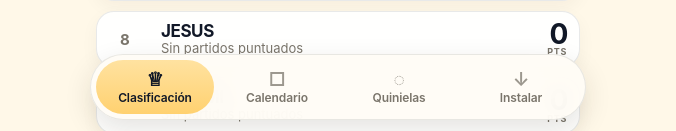
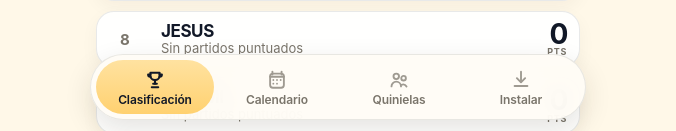
Before and after one commit to javiiitalavera/mundial-porra-2026, a Next.js app: page / in a window 1280 px wide. Shown: the part 670-801 px from the top of the page, without its empty margins (302-978 px from the left). Built offline with nearby package versions, Linux system fonts and the light colour scheme.

Commit message:
Improve bottom navigation icons

```diff
--- a/app/globals.css
+++ b/app/globals.css
@@ -27,3 +27,30 @@ body{min-height:100%;margin:0;background:radial-gradient(circle at 50% -12%,rgba
 .install-hero-card,.install-section{margin-top:12px;padding:14px;border:1px solid var(--line);border-radius:20px;background:var(--surface);box-shadow:var(--shadow)}.install-hero-card{display:flex;align-items:center;gap:12px}.install-icon{width:58px;height:58px;border-radius:18px}.install-hero-card h2,.install-section h2{margin:0 0 4px;color:var(--text-strong);font-size:22px;font-weight:660;letter-spacing:-.035em}.install-hero-card p{margin:0;color:var(--muted);font-size:14px}.install-steps{margin:8px 0 0;padding-left:20px;color:var(--muted);font-size:15px;line-height:1.45}
 .bottom-nav{position:fixed;left:50%;bottom:max(10px,env(safe-area-inset-bottom));z-index:100;display:grid;width:min(496px,calc(100vw - 20px));min-height:64px;grid-template-columns:repeat(4,minmax(0,1fr));gap:4px;padding:5px;transform:translateX(-50%);border:1px solid var(--line);border-radius:999px;background:rgba(255,252,246,.95);box-shadow:0 10px 28px rgba(40,32,18,.12);backdrop-filter:blur(18px)}.bottom-nav a{display:flex;min-width:0;min-height:54px;align-items:center;justify-content:center;flex-direction:column;gap:3px;padding:0 2px;border-radius:999px;color:var(--muted);font-size:clamp(10px,2.8vw,12px);font-weight:620;letter-spacing:-.01em;line-height:1;text-align:center;text-decoration:none;white-space:nowrap}.nav-icon{font-size:19px;line-height:1;opacity:.75}.bottom-nav a.active{background:linear-gradient(180deg,#ffe2a0,#ffd170);color:var(--text-strong)}.bottom-nav a.active .nav-icon{opacity:1}
 @media(max-width:390px){.screen{padding-right:14px;padding-left:14px}.page-header h1,.app-header h1{font-size:38px}.page-header p,.app-header p{font-size:16px}.match-card{padding:16px}.team{font-size:21px}.score{min-width:52px}.bottom-nav a{font-size:10px}}
+
+/* Bottom nav SVG icons */
+.nav-icon {
+  display: grid;
+  place-items: center;
+  width: 22px;
+  height: 22px;
+  opacity: 0.72;
+}
+
+.nav-icon svg {
+  width: 22px;
+  height: 22px;
+  fill: none;
+  stroke: currentColor;
+  stroke-width: 2.05;
+  stroke-linecap: round;
+  stroke-linejoin: round;
+}
+
+.bottom-nav a.active .nav-icon {
+  opacity: 1;
+}
+
+.bottom-nav a.active .nav-icon svg {
+  stroke-width: 2.25;
+}
--- a/components/BottomNav.tsx
+++ b/components/BottomNav.tsx
@@ -4,10 +4,60 @@ import Link from "next/link";
 import { usePathname } from "next/navigation";
 
 const items = [
-  { href: "/", label: "Clasificación", icon: "♕" },
-  { href: "/partidos", label: "Calendario", icon: "□" },
-  { href: "/pronosticos", label: "Quinielas", icon: "◌" },
-  { href: "/instalar", label: "Instalar", icon: "↓" }
+  {
+    href: "/",
+    label: "Clasificación",
+    icon: (
+      <svg viewBox="0 0 24 24" aria-hidden="true">
+        <path d="M7 4h10v3a5 5 0 0 1-10 0V4Z" />
+        <path d="M7 6H4.5A2.5 2.5 0 0 0 7 8.5" />
+        <path d="M17 6h2.5A2.5 2.5 0 0 1 17 8.5" />
+        <path d="M12 12v4" />
+        <path d="M8.5 20h7" />
+        <path d="M10 16h4" />
+      </svg>
+    )
+  },
+  {
+    href: "/partidos",
+    label: "Calendario",
+    icon: (
+      <svg viewBox="0 0 24 24" aria-hidden="true">
+        <path d="M7 3v3" />
+        <path d="M17 3v3" />
+        <path d="M4.5 8.5h15" />
+        <rect x="4.5" y="5" width="15" height="15.5" rx="3" />
+        <path d="M8 12h.01" />
+        <path d="M12 12h.01" />
+        <path d="M16 12h.01" />
+        <path d="M8 16h.01" />
+        <path d="M12 16h.01" />
+      </svg>
+    )
+  },
+  {
+    href: "/pronosticos",
+    label: "Quinielas",
+    icon: (
+      <svg viewBox="0 0 24 24" aria-hidden="true">
+        <circle cx="9" cy="8" r="3" />
+        <path d="M3.8 19a5.2 5.2 0 0 1 10.4 0" />
+        <circle cx="17" cy="10" r="2.5" />
+        <path d="M14.8 17.2a4.4 4.4 0 0 1 5.4 1.8" />
+      </svg>
+    )
+  },
+  {
+    href: "/instalar",
+    label: "Instalar",
+    icon: (
+      <svg viewBox="0 0 24 24" aria-hidden="true">
+        <path d="M12 3v11" />
+        <path d="m7.5 10 4.5 4.5L16.5 10" />
+        <path d="M5 18.5h14" />
+      </svg>
+    )
+  }
 ];
 
 function isActive(pathname: string, href: string) {
@@ -17,11 +67,16 @@ function isActive(pathname: string, href: string) {
 
 export function BottomNav() {
   const pathname = usePathname();
+
   return (
     <nav className="bottom-nav" aria-label="Navegación principal">
       {items.map((item) => (
-        <Link key={item.href} href={item.href} className={isActive(pathname, item.href) ? "active" : ""}>
-          <span className="nav-icon" aria-hidden="true">{item.icon}</span>
+        <Link
+          key={item.href}
+          href={item.href}
+          className={isActive(pathname, item.href) ? "active" : ""}
+        >
+          <span className="nav-icon">{item.icon}</span>
           <span>{item.label}</span>
         </Link>
       ))}
```
